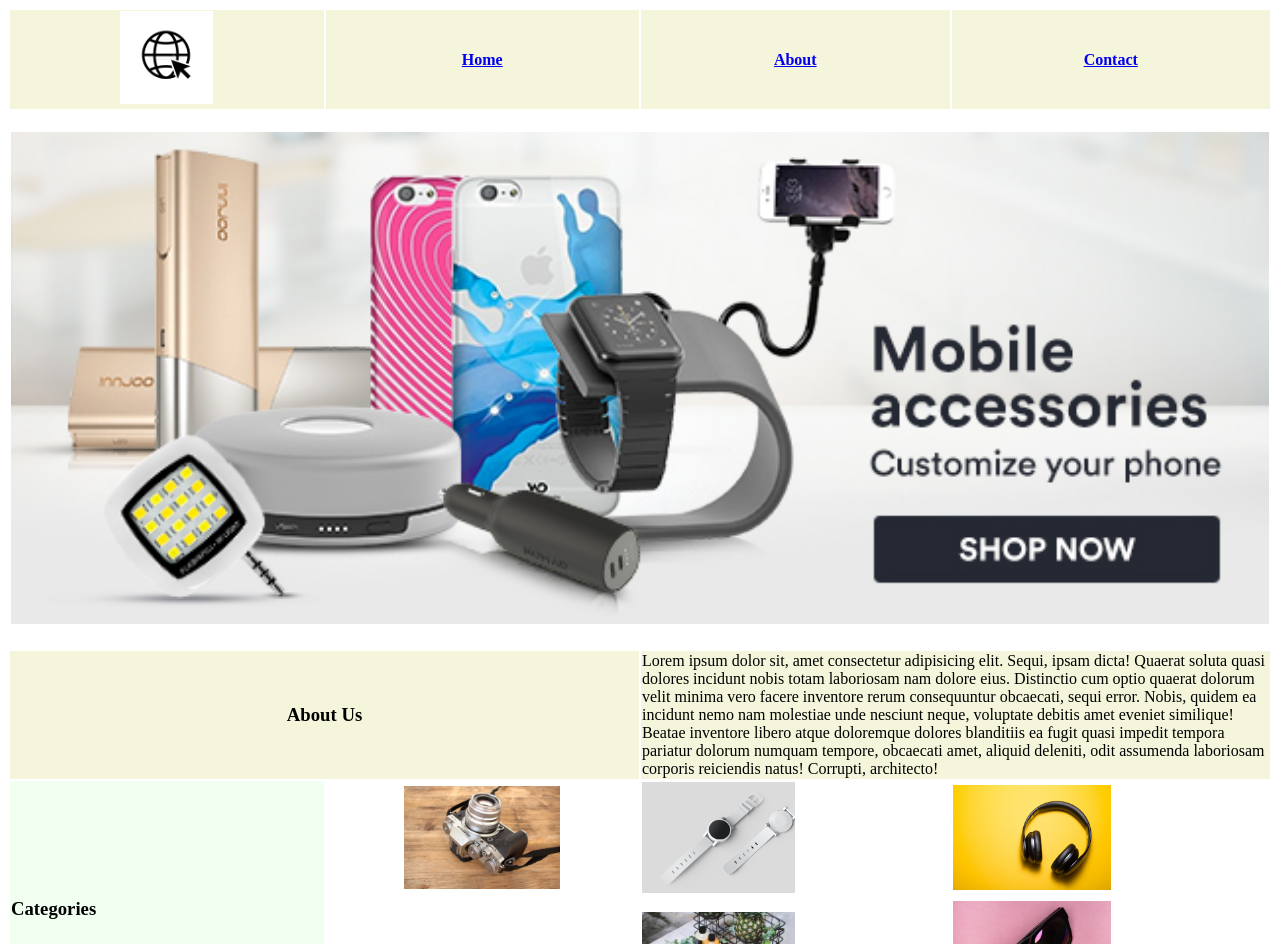
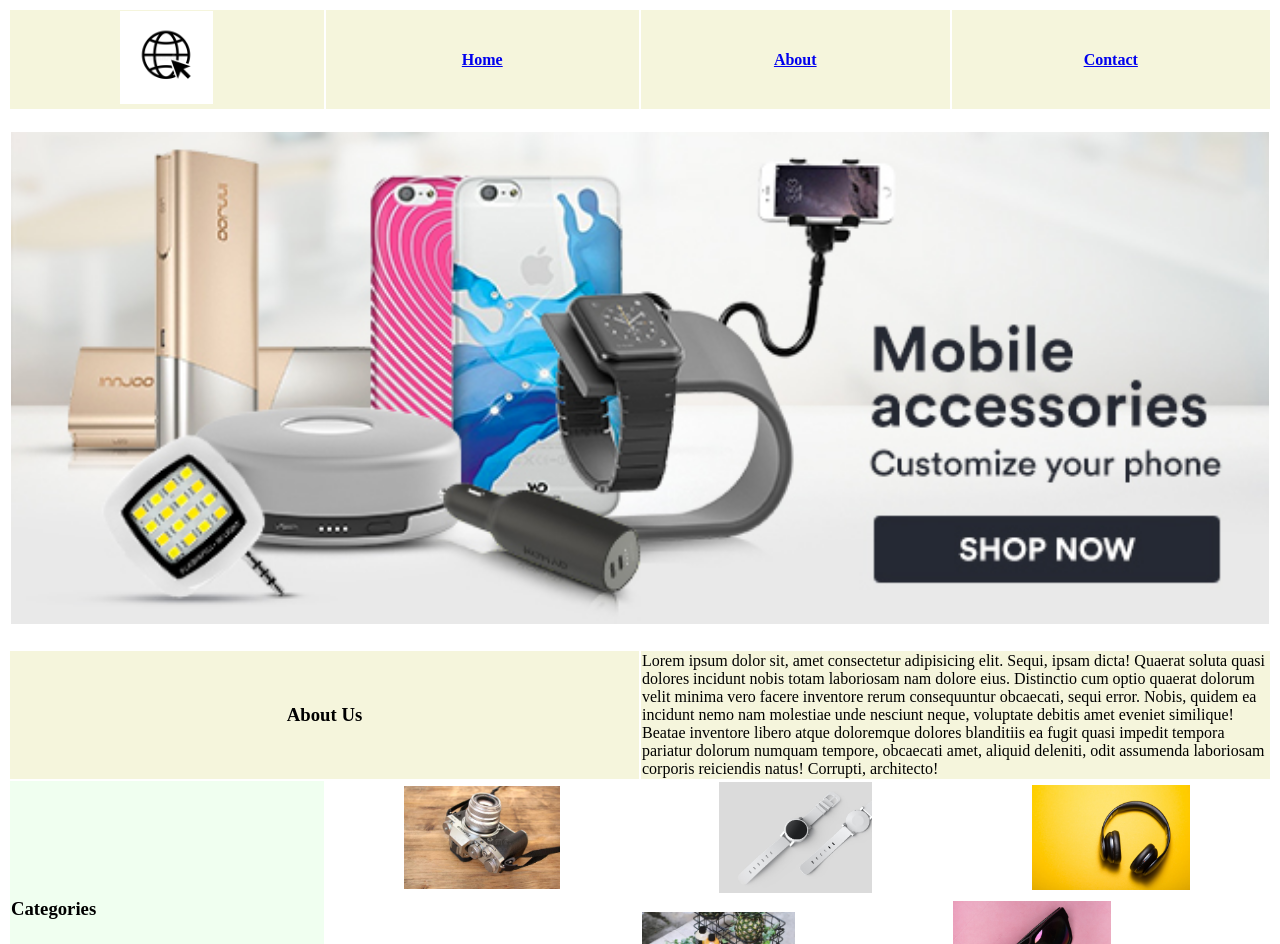
Before and after one commit to Anamsubhan/tables, a plain HTML site: page index.html in a window 1280 px wide. Shown: the top 944 px of the page. Drawn offline with Linux system fonts and the light colour scheme.

Commit message:
Update index.html

```diff
--- a/index.html
+++ b/index.html
@@ -44,8 +44,8 @@
                         <li><a href="#">Bags</a></li>
                     </ul></td>
                 <td><center><img src="1.jpg" alt="no image" style="width: 50%;position:static"><center></td>
-                <td><img src="2.jpg" alt="no image" style="width: 50% ;position:static"></td>
-                <td><img src="3.jpg" alt="no image" style="width: 50% ;position:static"></td>
+                <td><center><img src="2.jpg" alt="no image" style="width: 50% ;position:static"><center></td>
+                <td><center><img src="3.jpg" alt="no image" style="width: 50% ;position:static"><center></td>
             </tr>
             <tr>
                 <td><img src="4.jpg" alt="no image" style="width: 50% ;position:static"></td>
```
